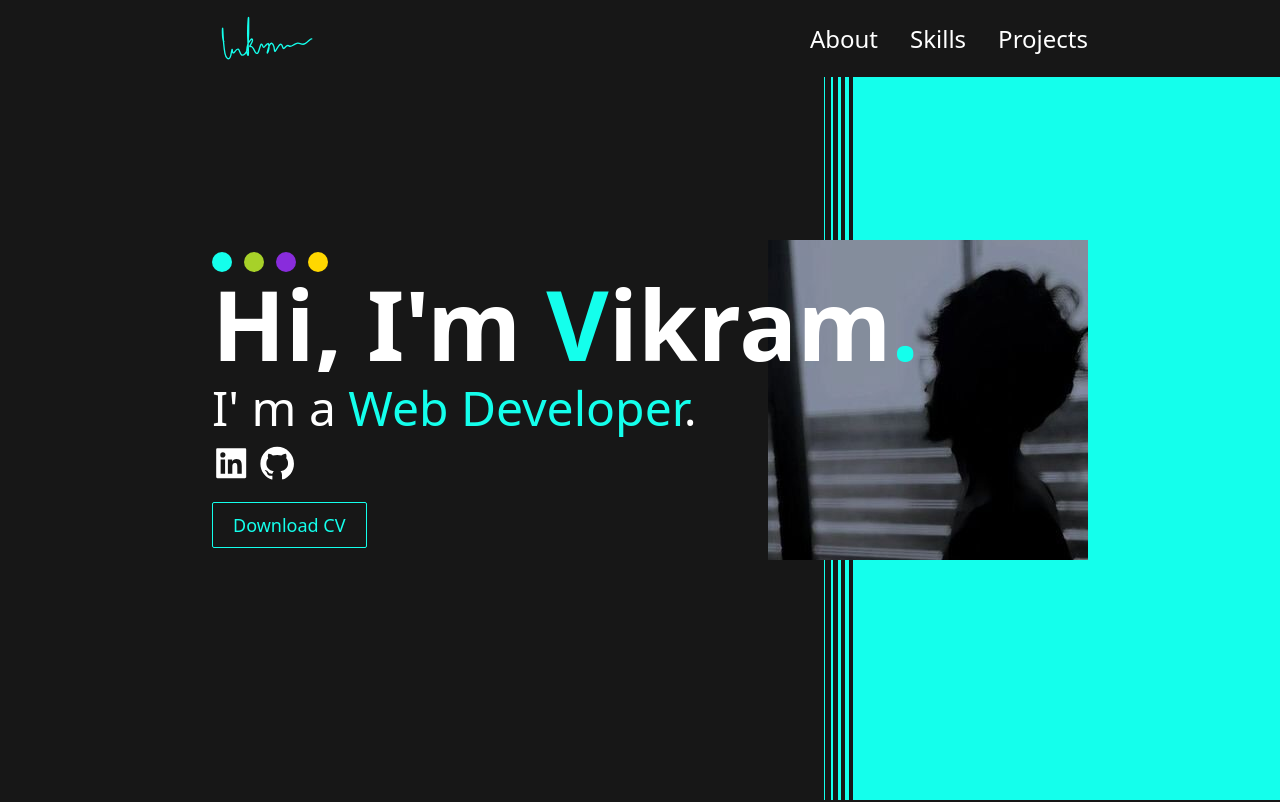
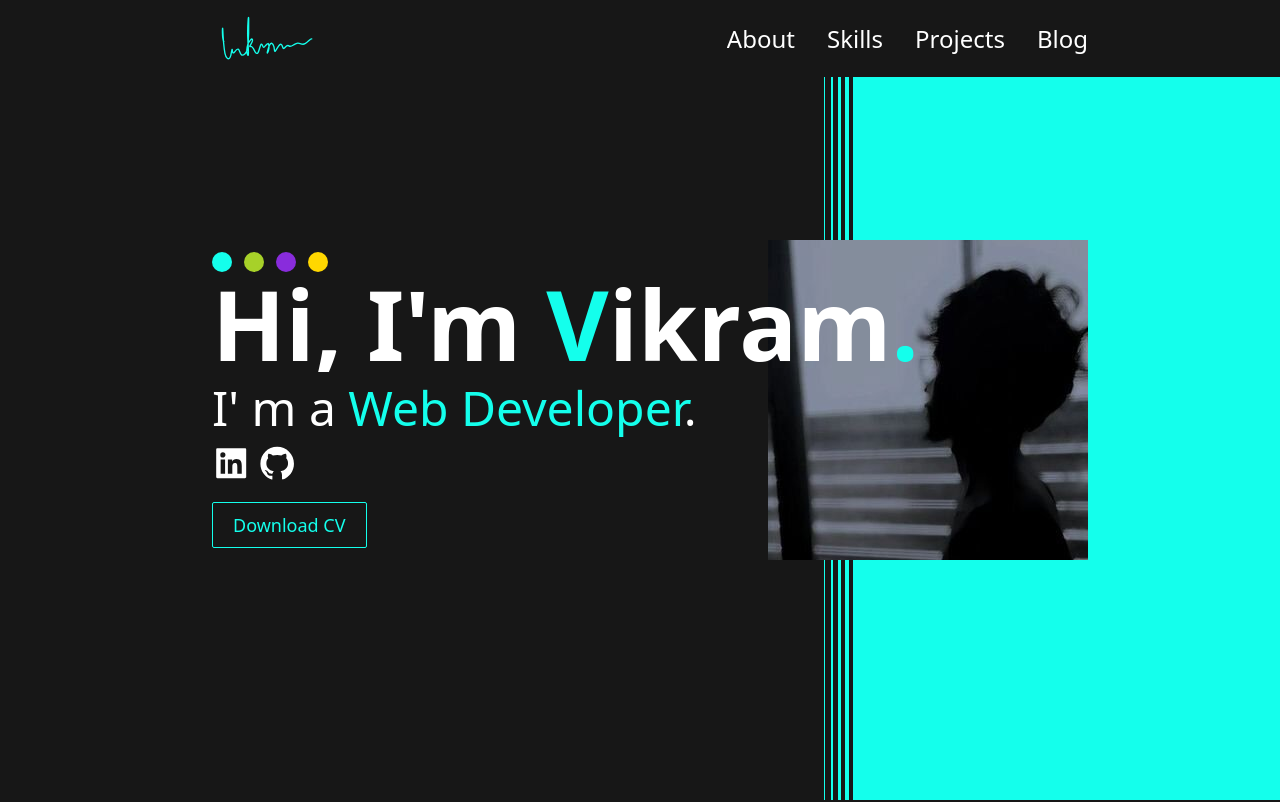
Before and after one commit to Vikram0118/Portfilo2.0, a React (Vite) app: page / in a window 1280 px wide. Shown: the top 802 px of the page. Built offline with nearby package versions, Linux system fonts and the light colour scheme.

Commit message:
blog addition

```diff
--- a/src/constants/index.js
+++ b/src/constants/index.js
@@ -25,8 +25,8 @@ export const navLinks = [
   },
   {
     id: "projects",
-    title: "Projects",
-  },
+    title: "Projects"
+  }
 ];
 
 const technologiesAtWork = [
--- a/src/containers/Navbar.jsx
+++ b/src/containers/Navbar.jsx
@@ -66,6 +66,15 @@ const Navbar = () => {
                   <a href={`#${link.id}`} className='hover:text-main1 text-white'>{link.title}</a>
                 </motion.li>
               ))}
+              <motion.li
+                  key="blog"
+                  initial={{ y: 70 }}
+                  animate={{ y: 0 }}
+                  transition={{ duration: 0.5, delay: 0.1 }}
+                  className='inline-block'
+                >
+                  <a href="https://blog-vikrampalani.vercel.app/" target="_blank" rel="nofollow" className='hover:text-main1 text-white'>Blog</a>
+                </motion.li>
             </ul>
           </div>
           {/* mobile nav bar menu */}
@@ -88,6 +97,11 @@ const Navbar = () => {
                       <a href={`#${link.id}`}>{link.title}</a>
                     </li>
                   ))}
+                  <li key="blog" className='hover:text-white text-xl font-extralight cursor-pointer' onClick = {() => {
+                    setToggle(!toggle)
+                    }}>
+                    <a href="https://blog-vikrampalani.vercel.app/">Blog</a>
+                  </li>
                 </ul>
               </motion.div>
             )}
```
Also changed, not shown: 1 other file (tests, documents, lock files or other folders).
